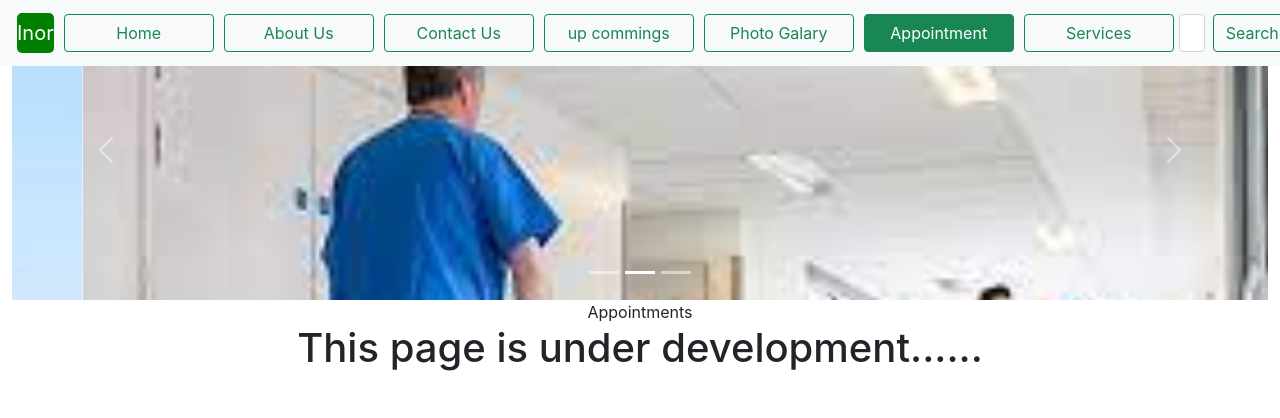
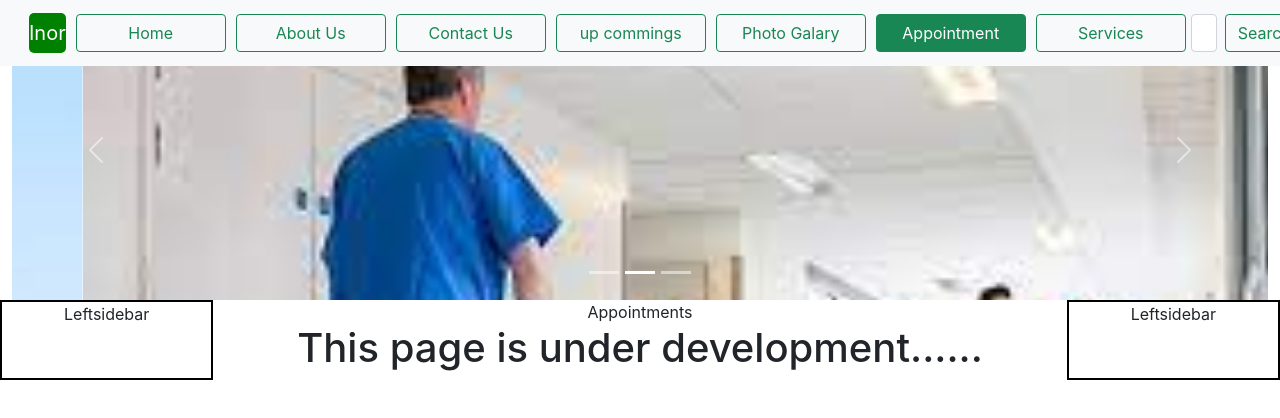
Before and after one commit to arshadali749/inor-website-fe, a React (Create React App) app: page /appointments in a window 1280 px wide. Shown: the top 418 px of the page. Built offline with nearby package versions, Linux system fonts and the light colour scheme.

Commit message:
added sidebar components but still in progress.

```diff
--- a/src/App.js
+++ b/src/App.js
@@ -11,12 +11,20 @@ import Gallary from './components/Gallary';
 import Upcommings from './components/Upcommings';
 import ContactUs from './components/ContactUs';
 import Appointments from './components/Appointments';
+import Leftsidebar from './components/Leftsidebar';
 function App() {
   return (
     <div className="App">
       <div className="container-fluid">
+
+        <div className="row">
           <HeaderComponent></HeaderComponent>
           <CarouselComponent></CarouselComponent>
+        </div>
+
+        <div className="row">
+          <div className="col col-lg-2 leftsidebardiv "> <Leftsidebar></Leftsidebar></div>
+          <div className="col col-lg-8 ">
             <Routes>
               <Route path="/" element={<Home />}>
               </Route>
@@ -29,9 +37,11 @@ function App() {
               <Route path="/contact" element={<ContactUs />}></Route>
               <Route path="/appointments" element={<Appointments />}></Route>
             </Routes>
-
+          </div>
+          <div className="col col-lg-2 leftsidebardiv" ><Leftsidebar></Leftsidebar></div>
         </div>
       </div>
+    </div >
 
   );
 }
--- /dev/null
+++ b/src/components/Leftsidebar.js
@@ -0,0 +1,8 @@
+import React from 'react'
+import "../css/leftsidebar.css"
+
+export default function Leftsidebar() {
+    return (
+        <div>Leftsidebar</div>
+    )
+}
--- /dev/null
+++ b/src/css/leftsidebar.css
@@ -0,0 +1,5 @@
+.leftsidebardiv {
+    border: solid black 2px;
+
+
+}
```
Lines whose indentation alone changed are shown as unchanged.
